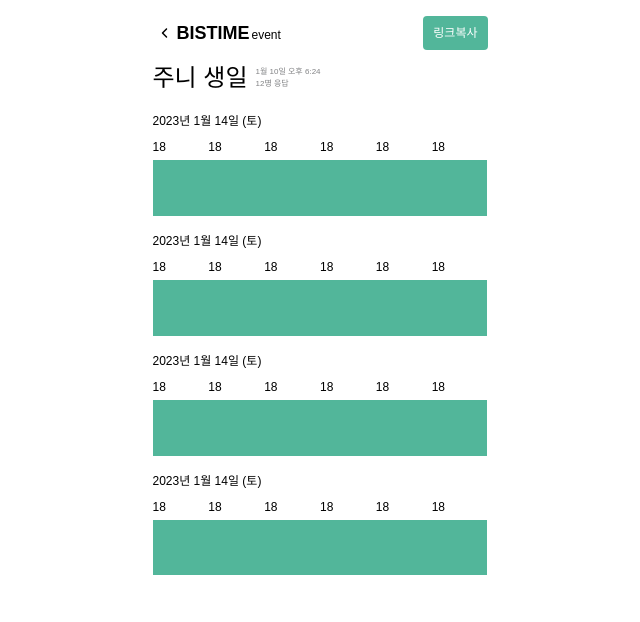
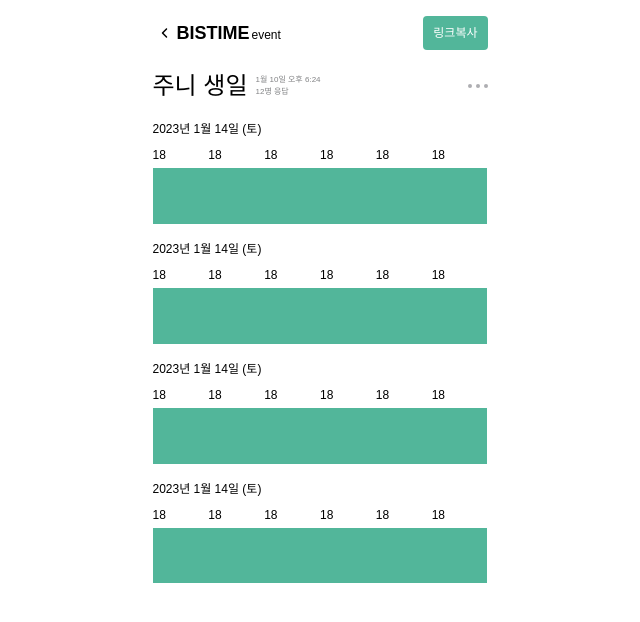
Before and after one commit to PI304/BisTime_Frontend, a Next.js app: page /event in a window 1280 px wide. Shown: the top 622 px of the page, without its empty margins (320-960 px from the left). Built offline with nearby package versions, Linux system fonts and the light colour scheme; a web font is replaced by a local one.

Commit message:
chore : modal dot

```diff
--- a/src/pages/event/index.tsx
+++ b/src/pages/event/index.tsx
@@ -5,7 +5,7 @@ export default function Event() {
   return (
     <Layout>
       <Navigate back link />
-      <div className="w-full flex flex-col">
+      <div className="w-full flex flex-col pt-2">
         <div className="w-full flex items-center justify-between">
           <div className="flex items-center">
             <div className="text-24">주니 생일</div>
@@ -13,6 +13,11 @@ export default function Event() {
               <p>1월 10일 오후 6:24</p>
               <p>12명 응답</p>
             </div>
+          </div>
+          <div className="flex space-x-1">
+            <div className="w-1 aspect-square rounded-full bg-gray-5" />
+            <div className="w-1 aspect-square rounded-full bg-gray-5" />
+            <div className="w-1 aspect-square rounded-full bg-gray-5" />
           </div>
         </div>
         <div className="mt-4">
```
